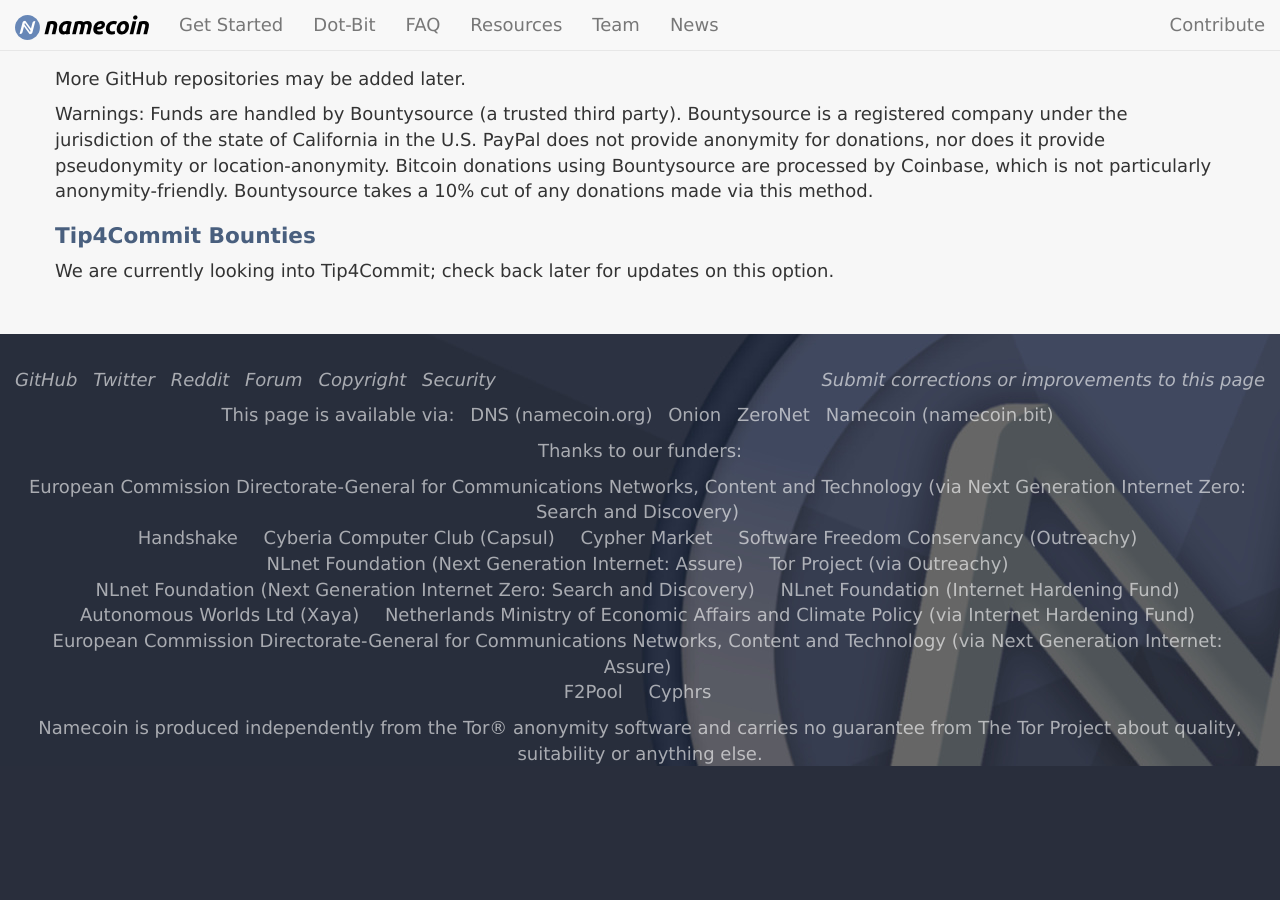
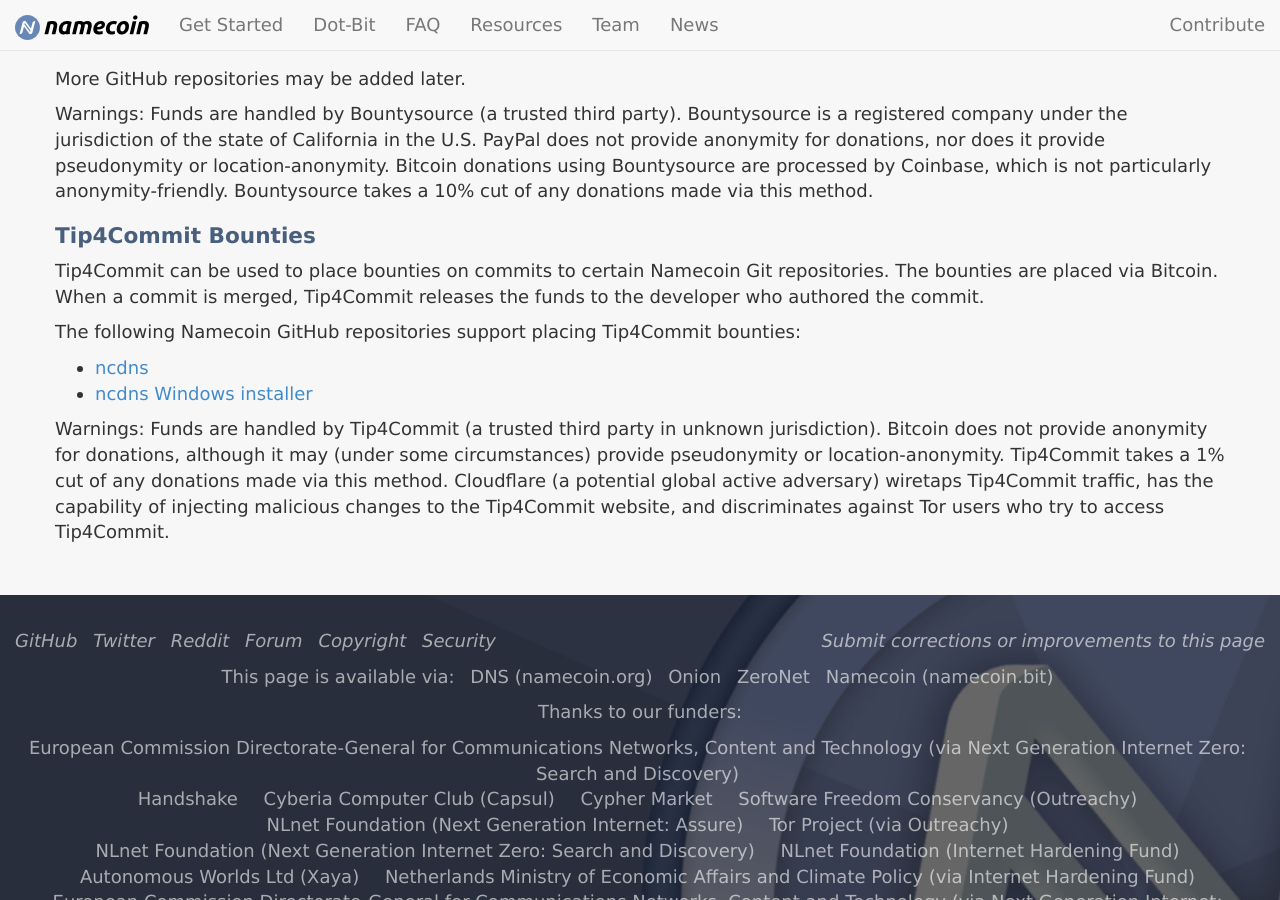
Before and after one commit to JeremyRand/namecoin.org, a Jekyll site: the page built from donate/index.md, in a window 1280 px wide and 900 px high, scrolled down 1698 px. Built offline with Jekyll 4.4.1, drawn with Linux system fonts in a browser that asks for light colours; before the commit the page ends 2474 px from its top, so only the background shows below that.

Commit message:
Donate: Re-add links to Tip4Commit
Tip4Commit funds are still flowing without issues, and they've been
around for many years. I think users are capable of doing a risk
assessment for themselves.

Only list repos that aren't forks, because handling forked repos has
been a pain point for us in the past and I think we shouldn't keep forks
enabled on Tip4Commit until we've had a proper discussion about the
implications.

```diff
--- a/donate/index.md
+++ b/donate/index.md
@@ -55,6 +55,11 @@ Warnings: Funds are handled by Bountysource (a trusted third party).  Bountysour
 
 ## Tip4Commit Bounties
 
-We are currently looking into Tip4Commit; check back later for updates on this option.
+Tip4Commit can be used to place bounties on commits to certain Namecoin Git repositories. The bounties are placed via Bitcoin. When a commit is merged, Tip4Commit releases the funds to the developer who authored the commit.
 
-<!--Cloudflare (a company described by anonymity researcher Jacob Appelbaum as a global active adversary) wiretaps Tip4Commit traffic, has the capability of injecting malicious changes to the Tip4Commit website, and discriminates against Tor users who try to access Tip4Commit.-->
+The following Namecoin GitHub repositories support placing Tip4Commit bounties:
+
+* [ncdns](https://tip4commit.com/github/namecoin/ncdns)
+* [ncdns Windows installer](https://tip4commit.com/github/namecoin/ncdns-nsis)
+
+Warnings: Funds are handled by Tip4Commit (a trusted third party in unknown jurisdiction). Bitcoin does not provide anonymity for donations, although it may (under some circumstances) provide pseudonymity or location-anonymity. Tip4Commit takes a 1% cut of any donations made via this method. Cloudflare (a potential global active adversary) wiretaps Tip4Commit traffic, has the capability of injecting malicious changes to the Tip4Commit website, and discriminates against Tor users who try to access Tip4Commit.
```
